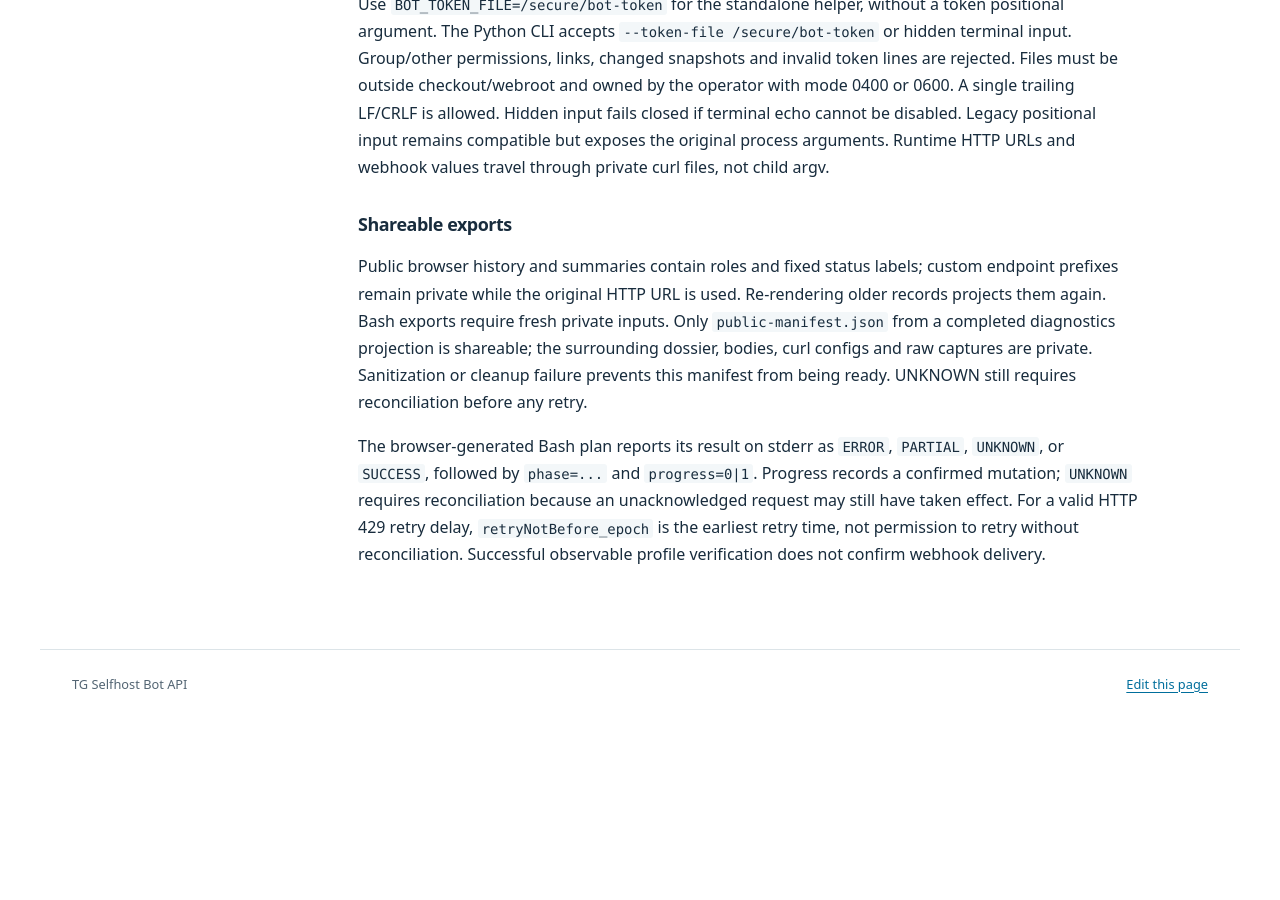
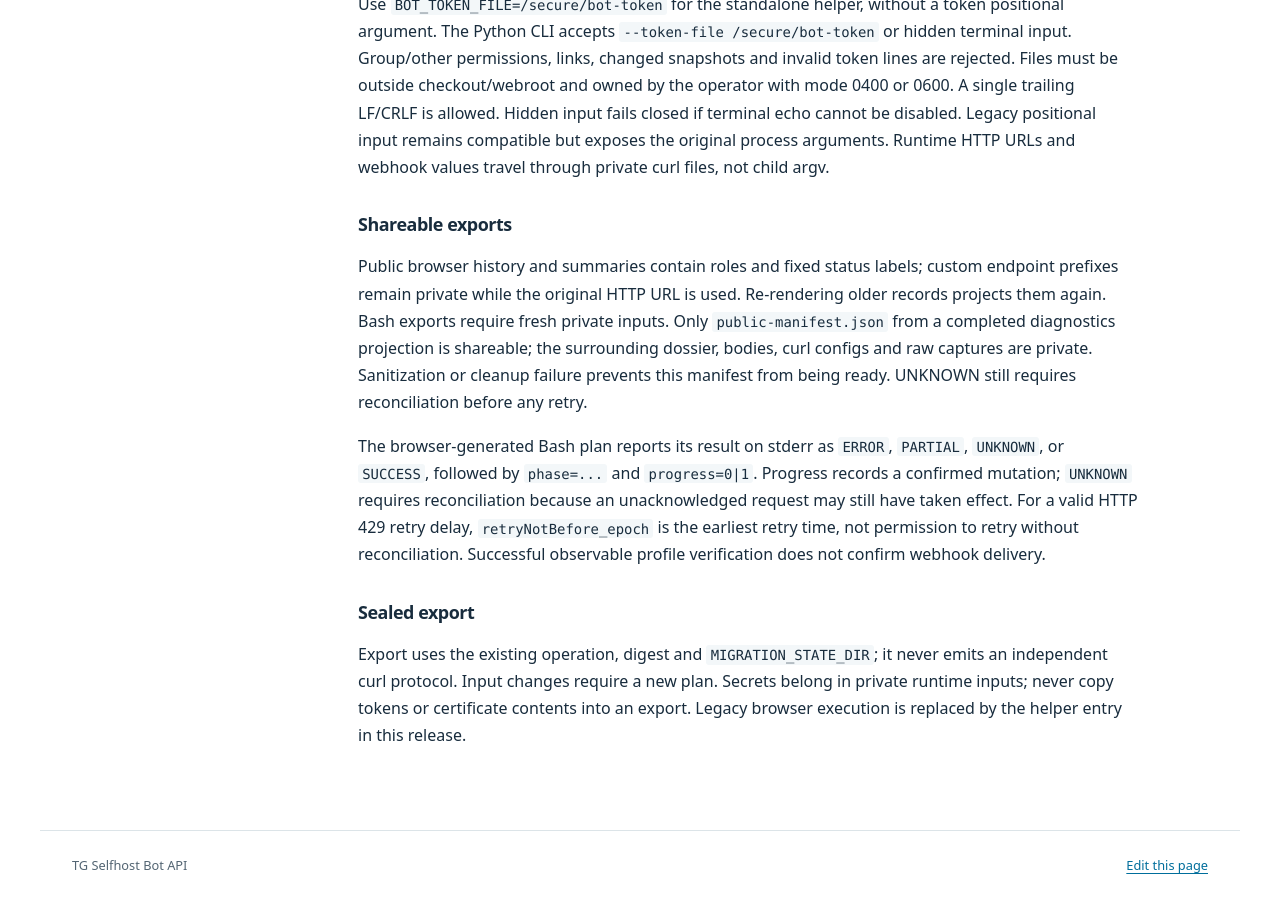
Before and after one commit to ichinya/tg-selfhost-botapi, a Jekyll site: the page built from docs/en/migration.md, in a window 1280 px wide and 900 px high, scrolled down 14768 px. Built offline with Jekyll 4.4.1, drawn with Linux system fonts in a browser that asks for light colours; before the commit the page ends 15487 px from its top, so only the background shows below that.

Commit message:
fix(migration): закрепить безопасный экспорт операций. Refs #19

```diff
--- a/docs/en/migration.md
+++ b/docs/en/migration.md
@@ -580,3 +580,6 @@ private. Sanitization or cleanup failure prevents this manifest from being ready
 UNKNOWN still requires reconciliation before any retry.
 
 The browser-generated Bash plan reports its result on stderr as `ERROR`, `PARTIAL`, `UNKNOWN`, or `SUCCESS`, followed by `phase=...` and `progress=0|1`. Progress records a confirmed mutation; `UNKNOWN` requires reconciliation because an unacknowledged request may still have taken effect. For a valid HTTP 429 retry delay, `retryNotBefore_epoch` is the earliest retry time, not permission to retry without reconciliation. Successful observable profile verification does not confirm webhook delivery.
+
+### Sealed export
+Export uses the existing operation, digest and `MIGRATION_STATE_DIR`; it never emits an independent curl protocol. Input changes require a new plan. Secrets belong in private runtime inputs; never copy tokens or certificate contents into an export. Legacy browser execution is replaced by the helper entry in this release.
--- a/tools/migration_export.py
+++ b/tools/migration_export.py
@@ -10,6 +10,8 @@ def export_operation(state):
     digest = state.get('digest')
     if not isinstance(digest, str) or not re.fullmatch(r'[0-9a-f]{64}', digest) or not hmac.compare_digest(digest, plan_digest(plan)):
         raise ValueError('invalid plan digest')
+    if plan['operation_id'].startswith('-'):
+        raise ValueError('invalid identifier')
     operation = shlex.quote(plan['operation_id'])
     base = 'python3 tools/migration_cli.py'
     common = f' --operation {operation} --state-dir "$MIGRATION_STATE_DIR"'
--- a/tools/test_migration_export.py
+++ b/tools/test_migration_export.py
@@ -29,7 +29,7 @@ class ExportTests(unittest.TestCase):
     def test_invalid_operation_identifiers_never_create_commands(self):
         plan=build_plan(operation_id='op',bot_id='123',source='https://api.telegram.org',target='https://target.example',
                         token='123:secret_canary',profile={'mode':'polling'},action='polling',drop=False,key=b'x'*32)
-        for operation in ('', 'op\nnext', '$(touch marker)', '`touch marker`', 'op\x00tail', 'λ'):
+        for operation in ('', 'op\nnext', '$(touch marker)', '`touch marker`', 'op\x00tail', '--flag', 'op;touch marker', "op'quote", 'λ'):
             invalid={**plan, 'operation_id':operation}
             with self.subTest(operation=operation), self.assertRaisesRegex(ValueError, '^invalid identifier$'):
                 export_operation({'plan':invalid,'digest':plan_digest(invalid)})
```
Also changed, not shown: docs/ru/migration.md (+3 -0 lines).
